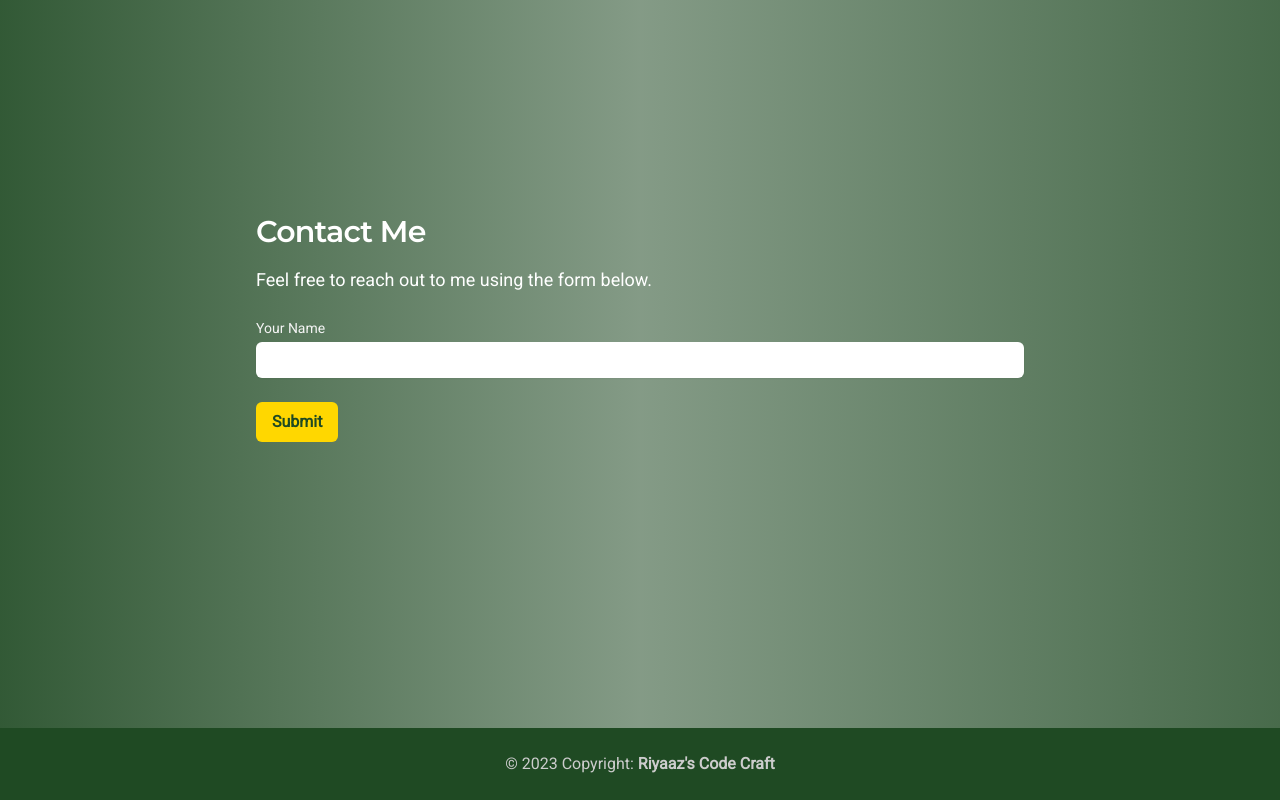
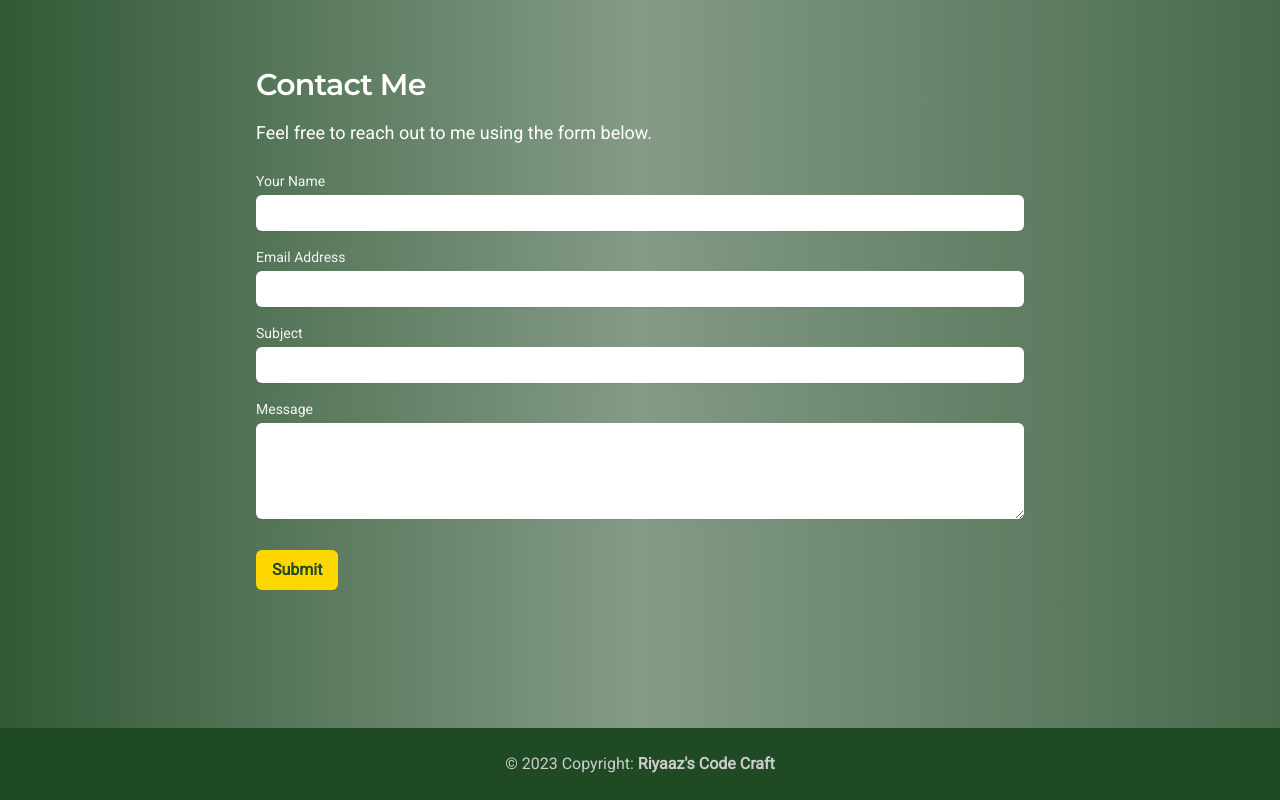
Before and after one commit to Riyaazct/myPortfolio, a React (Vite) app: page / in a window 1280 px wide. Shown: the part 4474-5274 px from the top of the page. Built offline with nearby package versions, Linux system fonts and the light colour scheme; no server answers.

Commit message:
update project

```diff
--- a/src/pages/Contact.jsx
+++ b/src/pages/Contact.jsx
@@ -1,18 +1,15 @@
-// Import necessary dependencies
 import { useState, useRef } from "react";
 import emailjs from "@emailjs/browser";
 
-// Define a functional component called ContactForm
 const ContactForm = () => {
-  // Create a ref for the form element
   const form = useRef();
 
-  // Get values from environment variables using Vite
+  // Define your service, template, and user IDs using environment variables
   const serviceId = import.meta.env.VITE_EMAILJS_SERVICE_ID;
   const templateId = import.meta.env.VITE_EMAILJS_TEMPLATE_ID;
   const userId = import.meta.env.VITE_EMAILJS_USER_ID;
 
-  // Initialize state to store form data
+  // Initialize the form data state
   const [formData, setFormData] = useState({
     name: "",
     email: "",
@@ -30,7 +27,7 @@ const ContactForm = () => {
     });
   };
 
-  // Function to handle input changes and update the form data
+  // Function to handle form input changes
   const handleChange = (e) => {
     const { name, value } = e.target;
     setFormData({ ...formData, [name]: value });
@@ -40,7 +37,7 @@ const ContactForm = () => {
   const handleSubmit = (e) => {
     e.preventDefault();
 
-    // Use EmailJS to send the form data via email
+    // Use the emailjs library to send the form data
     emailjs
       .sendForm(serviceId, templateId, form.current, userId)
       .then(
@@ -86,8 +83,57 @@ const ContactForm = () => {
               className="mt-1 p-2 w-full border-gray-300 rounded-md shadow-sm focus:ring focus:ring-[#FFD700] focus:border-[#FFD700] sm:text-sm text-black"
             />
           </div>
-          {/* Similar input fields for email, subject, and message */}
-          {/* ... */}
+          <div className="mb-4">
+            <label
+              htmlFor="email"
+              className="block text-sm font-medium text-[#F4F4F4]"
+            >
+              Email Address
+            </label>
+            <input
+              type="email"
+              id="email"
+              name="email"
+              value={formData.email}
+              required
+              onChange={handleChange}
+              className="mt-1 p-2 w-full border-gray-300 rounded-md shadow-sm focus:ring focus:ring-[#FFD700] focus:border-[#FFD700] sm:text-sm text-black"
+            />
+          </div>
+          <div className="mb-4">
+            <label
+              htmlFor="subject"
+              className="block text-sm font-medium text-[#F4F4F4]"
+            >
+              Subject
+            </label>
+            <input
+              type="text"
+              id="subject"
+              name="subject"
+              required
+              value={formData.subject}
+              onChange={handleChange}
+              className="mt-1 p-2 w-full border-gray-300 rounded-md shadow-sm focus:ring focus:ring-[#FFD700] focus:border-[#FFD700] sm:text-sm text-black"
+            />
+          </div>
+          <div className="mb-4">
+            <label
+              htmlFor="message"
+              className="block text-sm font-medium text-[#F4F4F4]"
+            >
+              Message
+            </label>
+            <textarea
+              id="message"
+              name="message"
+              required
+              value={formData.message}
+              onChange={handleChange}
+              rows="4"
+              className="mt-1 p-2 w-full border-gray-300 rounded-md shadow-sm focus:ring focus:ring-[#FFD700] focus:border-[#FFD700] sm:text-sm text-black"
+            ></textarea>
+          </div>
           <div className="mt-6">
             <button
               type="submit"
--- a/src/pages/Skills.jsx
+++ b/src/pages/Skills.jsx
@@ -6,7 +6,6 @@ import {
   SiCss3,
   SiJavascript,
   SiReact,
-  SiExpress,
   SiPostgresql,
   SiTailwindcss,
   SiGithub,
```
